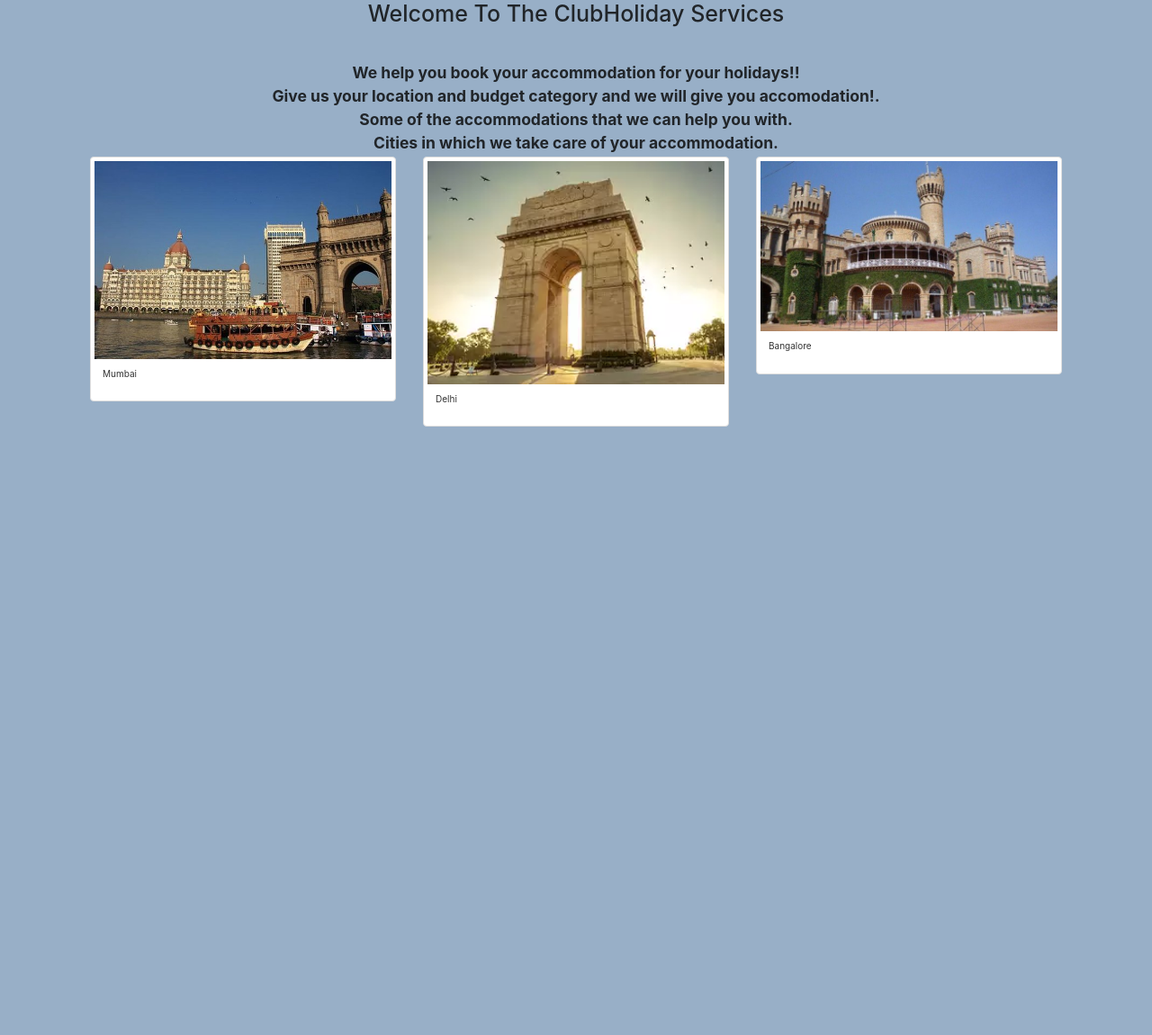
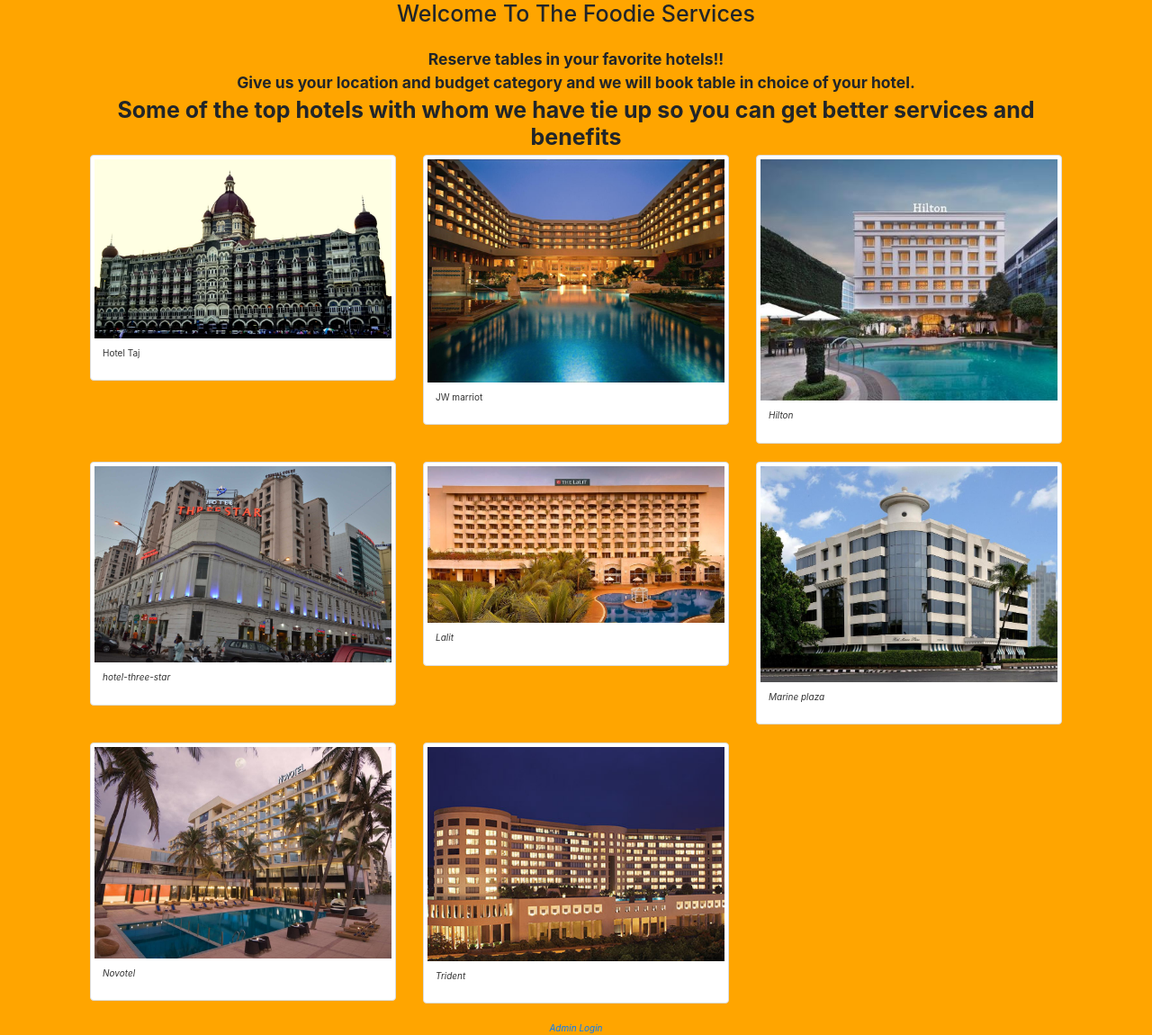
Before and after one commit to ashishekhande/App, a website: page homepage.html in a window 1280 px wide. Shown: the whole page at 90% size. Before the commit the page ends 800 px from the top, so only its background shows below. Drawn offline with nearby package versions, Linux system fonts and the light colour scheme.

Commit message:
Update homepage.html

```diff
--- a/homepage.html
+++ b/homepage.html
@@ -1,56 +1,57 @@
 <!-- <%@ page language="java" contentType="text/html; charset=ISO-8859-1"
-    pageEncoding="ISO-8859-1"%> -->
+    pageEncoding="ISO-8859-1"%>
+<%@ taglib uri="http://java.sun.com/jsp/jstl/core" prefix="c" %> -->
+
 <!DOCTYPE html>
 <html>
 <head>
 <meta charset="ISO-8859-1">
+<title>Foodie</title>
 <link rel="stylesheet" href="https://maxcdn.bootstrapcdn.com/bootstrap/3.3.7/css/bootstrap.min.css">
 <link rel="stylesheet" href="css/bootstrap.min.css">
 <script src="https://maxcdn.bootstrapcdn.com/bootstrap/3.3.7/js/bootstrap.min.js"></script>
 <script src="js/bootstrap.min.js"></script>
-<title>This is homepage</title>
+
+<meta http-equiv="Content-Type" content="text/html; charset=ISO-8859-1">
+<script src="//ajax.googleapis.com/ajax/libs/jquery/2.1.1/jquery.min.js"></script>
+<!-- <script src="https://apis.google.com/js/platform.js" async defer></script> -->
+<!-- <meta name="google-signin-scope" content="profile email"> -->
+<!-- <meta name="google-signin-client_id" -->
+<!--      content="45203154391-dsgauq9uqk7scgl8dv3256ki81m0sc7u.apps.googleusercontent.com"> -->
+
+<script src="https://ajax.googleapis.com/ajax/libs/jquery/3.4.1/jquery.min.js"></script>
+<script>
+  $(document).ready(function () {
+    if (localStorage.getItem('ID').length !== 0) {
+      window.location.replace("../loggedin.html");
+    }
+  });
+</script>
+
 </head>
-<body style="background-color:#98AFC7;">
-<div class = "row">
-<div class ="container welcome">
-<div class = "container">
-<h1 align="center">Welcome To The ClubHoliday Services</h1>
-</div>
+<body style="background-color:orange;">
 
-<div class= "row" style = "padding-top:5px;">
- <div class="col-md-12">
- <p style = "text-align:center;">
-<!-- <% String google=(String)session.getAttribute("google");
-	String name=(String)session.getAttribute("name");
-	String login_email=(String)session.getAttribute("login_email");
+<div class="row">
+<div class="container col-md-12">
 
 
-if(google=="true")
-{
-	out.println("Welcome from google "+name);
-}
-else
-{
-	out.println("Welcome "+login_email);
-}
-
-%> -->
-</p>
+<h1 align="center">Welcome To The Foodie Services</h1>
 </div>
 </div>
+<div class="row">
 <div class="container" style="padding-top: 20px;">
 
-  <h3 style = "text-align:center; font-weight:bold">We help you book your accommodation for your holidays!!</h3>
-  <h3 style = "text-align:center;font-weight:bold">Give us your location and budget category and we will give you accomodation!.</h3>
-  <h3 style = "text-align:center;font-weight:bold">Some of the accommodations that we can help you with.</h3>
-  <h3 style = "text-align:center;font-weight:bold">Cities in which we take care of your accommodation.</h3>
- <div class="row">
+  <h3 style = "text-align:center; font-weight:bold">Reserve tables in your favorite hotels!!</h3>
+  <h3 style = "text-align:center;font-weight:bold">Give us your location and budget category and we will book table in choice of your hotel.</h3>
+  <!-- <h3 style = "text-align:center;font-weight:bold">Some of the accommodations that we can help you with.</h3> -->
+  <h1 style = "text-align:center;font-weight:bold">Some of the top hotels with whom we have tie up so you can get better services and benefits</h1>
+
   <div class="col-md-4">
     <div class="thumbnail">
 
-        <img src="/images/Mumbai.jpg" width="400" height="200">
+        <img src="../images/tajmahal.jpg" width="400" height="200">
         <div class="caption">
-          <p>Mumbai</p>
+          <p>Hotel Taj</p>
         </div>
 
     </div>
@@ -58,9 +59,9 @@
   <div class="col-md-4">
     <div class="thumbnail">
 
-         <img src="/images/Delhi.jpg" width="400" height="200">
+         <img src="../images/JW.jpg" width="400" height="200">
         <div class="caption">
-          <p>Delhi</p>
+          <p>JW marriot</p>
         </div>
 
     </div>
@@ -68,17 +69,128 @@
   <div class="col-md-4">
     <div class="thumbnail">
 
-         <img src="/images/Bangalore.jpg" width="400" height="200">
+         <img src="/images/Hilton.jpg" width="400 px" height="200 px">
         <div class="caption">
-          <p>Bangalore</p>
+          <p><em>Hilton<em></p>
         </div>
 
     </div>
   </div>
+  <div class="col-md-4">
+    <div class="thumbnail">
+
+         <img src="/images/hotel-three-star.JPG" width="400 px" height="200 px">
+        <div class="caption">
+          <p>hotel-three-star</p>
+        </div>
+
+    </div>
+  </div>
+  <div class="col-md-4">
+    <div class="thumbnail">
+
+         <img src="/images/Lalit.jpg" width="400 px" height="200 px">
+        <div class="caption">
+          <p>Lalit</p>
+        </div>
+
+    </div>
+  </div>
+
+  <div class="col-md-4">
+    <div class="thumbnail">
+
+         <img src="/images/Marine plaza.jpg" width="400 px" height="200 px">
+        <div class="caption">
+          <p>Marine plaza</p>
+        </div>
+
+    </div>
+  </div>
+  <div class="col-md-4">
+    <div class="thumbnail">
+
+         <img src="/images/Novotel.jpg" width="400 px" height="200 px">
+        <div class="caption">
+          <p>Novotel</p>
+        </div>
+
+    </div>
+  </div>
+  <div class="col-md-4">
+    <div class="thumbnail">
+
+         <img src="/images/Trident.jpg" width="400 px" height="200 px">
+        <div class="caption">
+          <p>Trident</p>
+        </div>
+
+    </div>
+  </div>
+
 </div>
+</div>
+<div class ="row">
+<div class = "container">
+<div class="col-md-12 text-center">
+
+<a href="/adminlogin.html">Admin Login</a>
+
+<!-- <%
+String check=(String)session.getAttribute("loggedin");
+//out.println(check);
+if(check=="yes")
+{
+	out.println("You are logged in");
+	String link1 = "<a href=\"/logout.jsp\">Click Here To Logout</a>";
+	out.println(link1);
+}
+else if(check=="no" || check==null)
+{
+	//out.println("You are not logged in");
+	String link = "<h2><a href=\"/login.jsp\">Click Here To Login</a></h2>";
+	out.println(link);
+}
+//String a=(String)request.getParameter("loggedin");
+//out.println(a);
+//out.println("It is damn "+a);
+%> -->
+
 </div>
 </div>
 </div>
 
+<div class ="row">
+<div class = "container">
+<!-- <h2 style = "text-align:center;">Or Log In with Google</h2> -->
+<!-- 	<div class="col-md-12 text-center g-signin2" data-onsuccess="onSignIn" style="text-align:center;"> -->
+<!-- 	</div> -->
+
+	<script>
+	function onSignIn(googleUser) {
+      var profile = googleUser.getBasicProfile();
+      console.log('ID: ' + profile.getId());
+      localStorage.setItem('ID', profile.getId())
+      console.log('Name: ' + profile.getName());
+      localStorage.setItem('Name', profile.getName())
+      console.log('Image URL: ' + profile.getImageUrl());
+      localStorage.setItem('Image URL', profile.getImageUrl())
+      console.log('Email: ' + profile.getEmail());
+      localStorage.setItem('Email', profile.getEmail())
+      console.log('id_token: ' + googleUser.getAuthResponse().id_token);
+      localStorage.setItem('id_token', googleUser.getAuthResponse().id_token);
+      var redirectUrl = 'login';
+      var form = $('<form action="' + redirectUrl + '" method="post">' +
+                          '<input type="text" name="id_token" value="' +
+                           googleUser.getAuthResponse().id_token + '" />' +
+                                                                '</form>');
+      $('body').append(form);
+      form.submit();
+      window.location.replace("../loggedin.html");
+    }
+	</script>
+</div>
+</div>
+</div>
 </body>
 </html>
```
